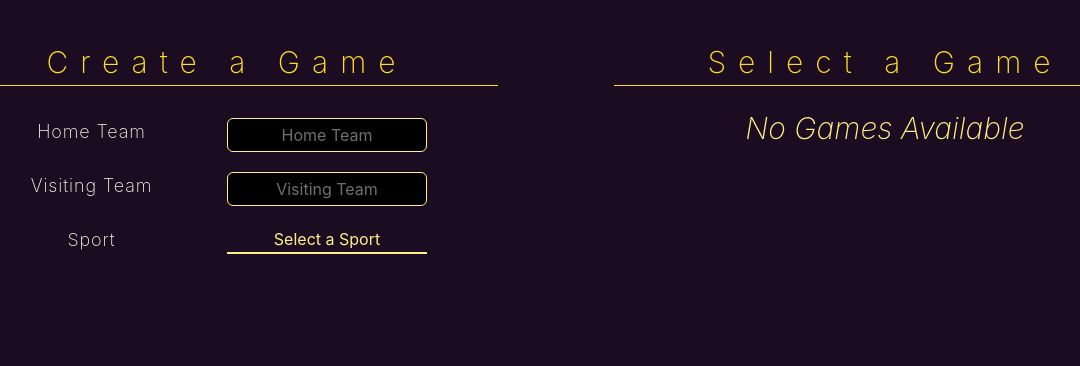
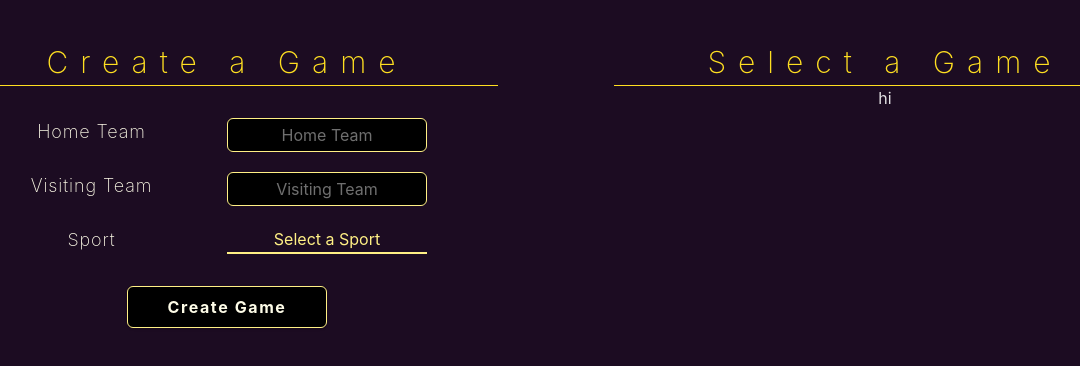
Before and after one commit to JakeRasmusson/cuddly-winner, a React (Vite) app in the folder client/: page / in a window 1280 px wide. Shown: the top 366 px of the page, without its empty margins (84-1164 px from the left). Built offline with nearby package versions, Linux system fonts and the light colour scheme.

Commit message:
Apparently something is broken

```diff
--- a/client/src/App.jsx
+++ b/client/src/App.jsx
@@ -1,19 +1,30 @@
 
-import { useState, useEffect, useRef, createContext } from 'react'
+import { useState, useEffect, useRef } from 'react'
 import { Routes, Route, useNavigate, useParams } from 'react-router-dom'
 
+//Contexts
+
+//Components
 import NotFound from './components/NotFound/NotFound'
+
+//Pages
 import Home from './pages/Home/Home'
+import Editor from './pages/Editor/Editor'
 
 import './App.css'
 
 const App = () => {
+
+    const gameList = []
+
     return (
         <>
             <Routes>
                 { /* Landing page (create game, select game) */ }
-                <Route path='/' element={ <Home /> } />
+                <Route path='/' element={ <Home gameList={gameList} /> } />
 
+                { /* Editing selected game */ }
+                <Route path='/edit' element={ <Editor />} />
 
                 { /* 404 Page (Dale :D) */ }
                 <Route path='*' element={ <NotFound /> } />
--- a/client/src/components/CreateGame/CreateGame.jsx
+++ b/client/src/components/CreateGame/CreateGame.jsx
@@ -1,9 +1,12 @@
 import React, { useState } from 'react'
 
 
-const CreateGame = ({ gameList }) => {
+const CreateGame = ({ gameList, onCreateGame }) => {
 
-
+    const [currentGameList, setCurrentGameList] = useState(gameList)
+    const [homeTeam, setHomeTeam] = useState('')
+    const [visitingTeam, setVisitingTeam] = useState('')
+    const [sport, setSport] = useState('')
 
     return (
 
@@ -13,13 +16,35 @@
                 <div className="grid content-center grid-cols-2 gap-y-5 pt-8">
 
                     <label for="home" className="text-lg text-yellow-50 tracking-wider font-extralight">Home Team</label>
-                    <input type="text" id="home" className="bg-black text-md border border-yellow-200 rounded-md p-1 w-50 text-center outline-none focus:shadow-[0_0_10px_rgb(250,204,21)]" placeholder="Home Team" required />
+                    <input
+                        type="text"
+                        id="home"
+                        className="bg-black text-md border border-yellow-200 rounded-md p-1 w-50
+                                   text-center outline-none focus:shadow-[0_0_10px_rgb(250,204,21)]"
+                        placeholder="Home Team"
+                        required
+                        onChange={e => setHomeTeam(e.target.value)}
+                    />
 
                     <label for="away" className="text-lg text-yellow-50 tracking-wider font-extralight">Visiting Team</label>
-                    <input type="text" id="home" className="bg-black text-md border border-yellow-200 rounded-md p-1 w-50 text-center outline-none focus:shadow-[0_0_10px_rgb(250,204,21)]" placeholder="Visiting Team" required />
+                    <input
+                        type="text"
+                        id="home"
+                        className="bg-black text-md border border-yellow-200 rounded-md p-1 w-50
+                                    text-center outline-none focus:shadow-[0_0_10px_rgb(250,204,21)]"
+                        placeholder="Visiting Team"
+                        required
+                        onChange={e => setVisitingTeam(e.target.value)}
+                    />
 
                     <label for="sport" className="text-lg text-yellow-50 tracking-wider font-extralight">Sport</label>
-                    <select id="sport" className="block w-50 text-md text-yellow-200 bg-transparent border-0 border-b-2 border-yellow-200 outline-none appearance-none" style={{textAlignLast: "center"}}>
+                    <select
+                        id="sport"
+                        className="block w-50 text-md text-yellow-200 bg-transparent border-0 border-b-2
+                                border-yellow-200 outline-none appearance-none"
+                        style={{textAlignLast: "center"}}
+                        onChange={e => setSport(e.target.value)}
+                    >
                         <option value='' disabled selected>Select a Sport</option>
                         <option value="basketball">Basketball</option>
                         <option value="baseball">Baseball</option>
@@ -28,6 +53,23 @@
                         <option value="soccer">Soccer</option>
                     </select>
                 </div>
+
+                <button
+                    className="bg-black border-yellow-200
+                               text-yellow-50 border rounded-md my-8 py-2 w-50 mx-auto
+                                 font-bold tracking-widest shadow hover:bg-neutral-800
+                                 hover:cursor-pointer hover:shadow-[0_0_10px_rgb(250,204,21)]"
+                onClick={_ => {
+                    if(gameName.trim()){
+                        onCreateGame(homeTeam, visitingTeam, sport)
+                        setHomeTeam('')
+                        setVisitingTeam('')
+                        setSport('')
+                    }
+                }}
+                >
+                    Create Game
+                </button>
             </div>
         </>
 
--- a/client/src/pages/Home/Home.jsx
+++ b/client/src/pages/Home/Home.jsx
@@ -4,11 +4,17 @@
 import SelectGame from '../../components/SelectGame/SelectGame'
 
 const Home = ({ gameList }) => {
+
+    const handleCreateGame = (homeTeam, visitingTeam, sport) => {
+        const newGame = { id: Date.now(), home: homeTeam, away: visitingTeam, sport: sport }
+
+    }
+
     return (
         <>
             <div className="flex gap-25">
-                <CreateGame />
-                <SelectGame gameList={gameList}/>
+                <CreateGame gameList={gameList} onCreateGame={handleCreateGame} />
+                <SelectGame gameList={gameList} />
             </div>
         </>
     )
```
